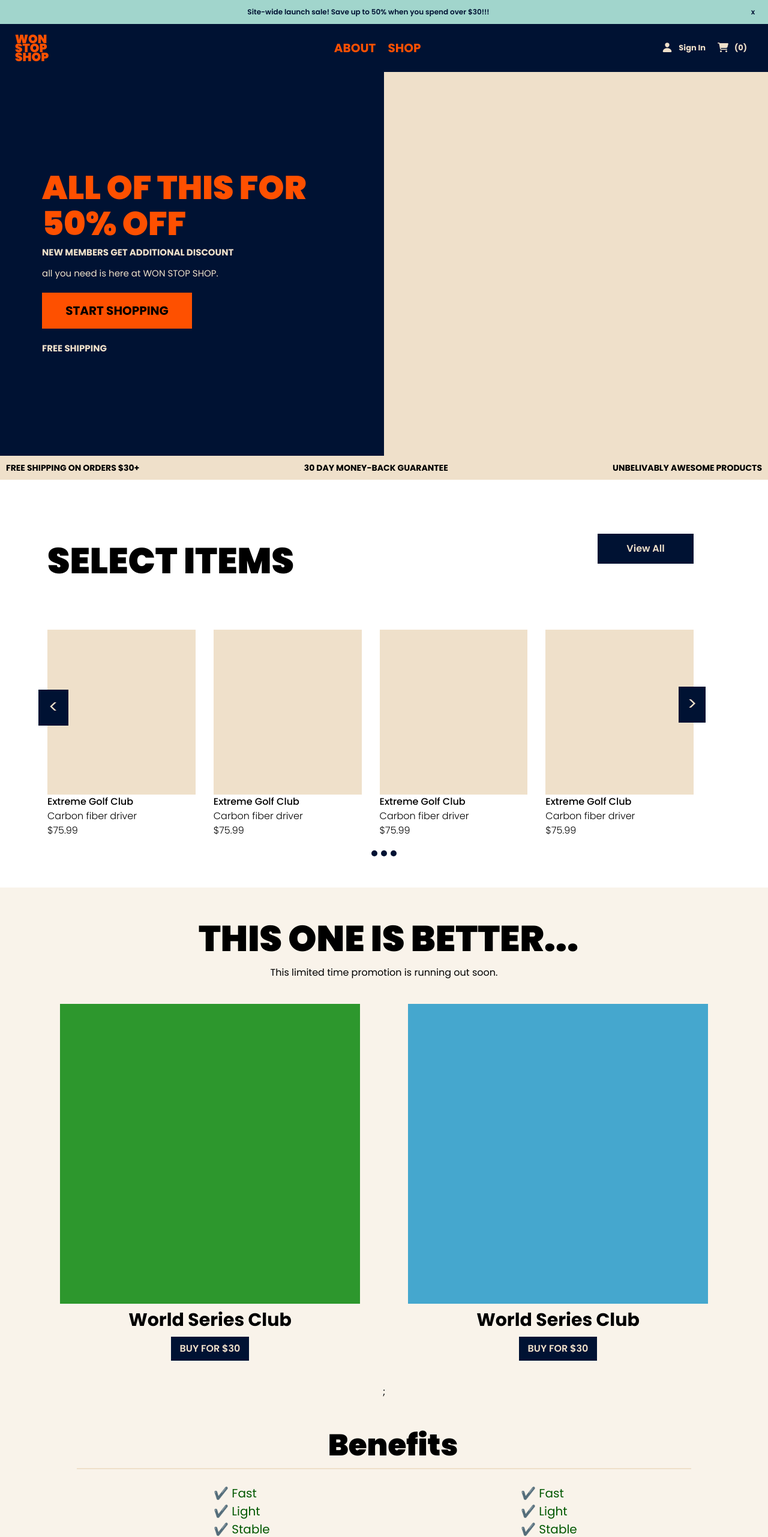
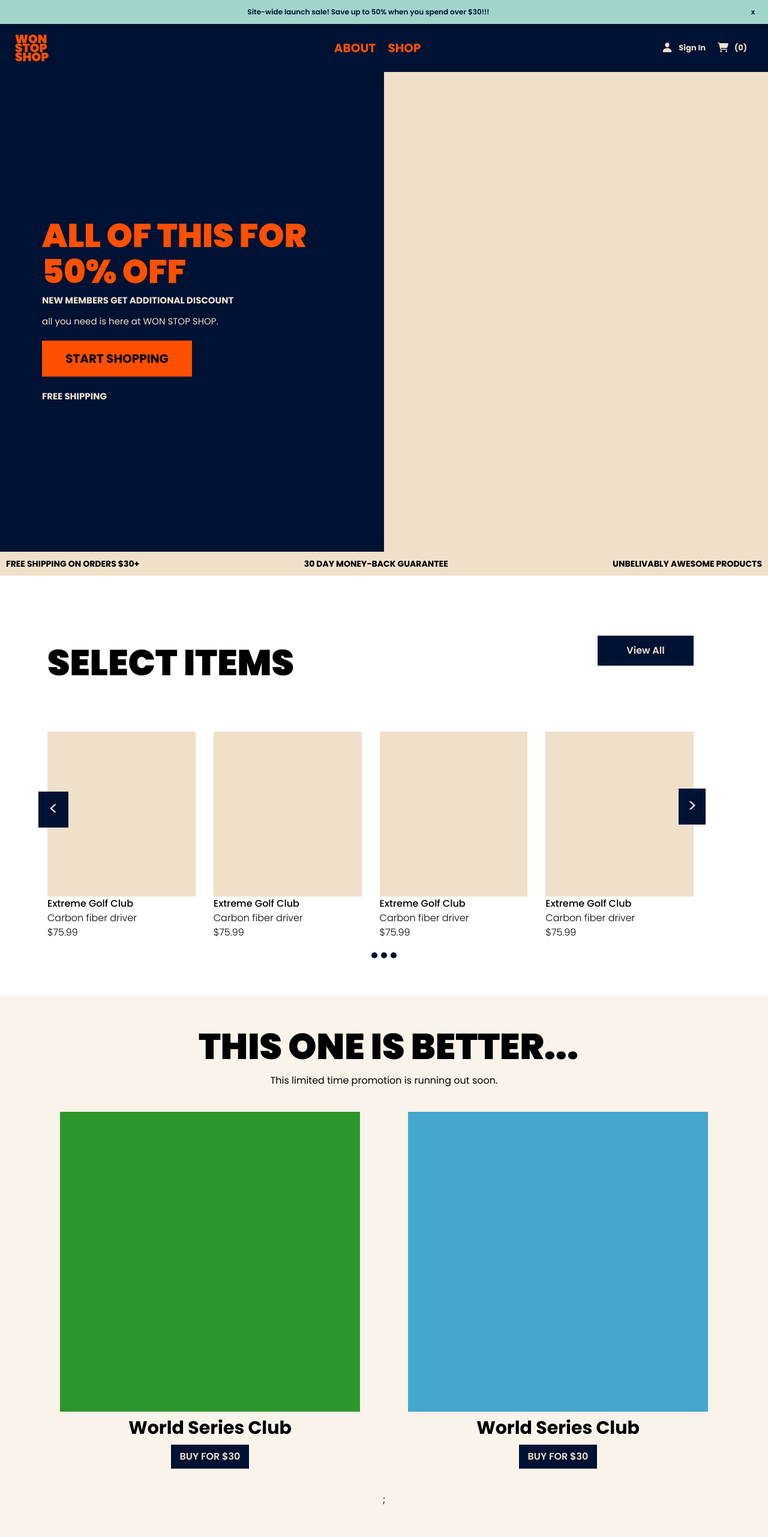
Before and after one commit to tdematos/Ecommerce-Store, a React (Vite) app in the folder ecom-website-project/: page / in a window 1280 px wide. Shown: the top 2563 px of the page at 60% size. Built offline with nearby package versions, Linux system fonts and the light colour scheme.

Commit message:
convert height of sections to px so that they are static

```diff
--- a/ecom-website-project/src/style/hompage.css
+++ b/ecom-website-project/src/style/hompage.css
@@ -116,7 +116,7 @@
 /*Styling for hero section goes below */
 .hero {
   width: 100vw;
-  height: 80vh;
+  height: 800px;
   display: flex;
   flex-direction: row;
 }
--- a/ecom-website-project/src/style/itemCarousal.css
+++ b/ecom-website-project/src/style/itemCarousal.css
@@ -4,7 +4,7 @@
   justify-content: center;
   align-items: center;
   background-color: var(--white-color);
-  height: 85vh;
+  height: 700px;
 }
 
 .inner-item-container {
--- a/ecom-website-project/src/style/itemCompare.css
+++ b/ecom-website-project/src/style/itemCompare.css
@@ -1,6 +1,6 @@
 .compare-section {
   background-color: var(--lightsand-color);
-  height: 180vh;
+  height: 1300px;
   display: flex;
   flex-direction: column;
   justify-content: flex-start;
```
